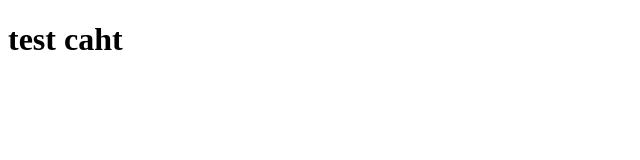
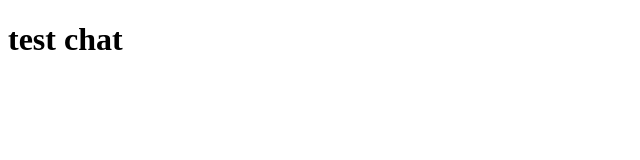
Before and after one commit to SwanLamirault/chat-test, a plain HTML site: page index.html in a window 1280 px wide. Shown: the full height of the page, 0-640 px from the left. Drawn offline with Linux system fonts and the light colour scheme.

Commit message:
cahgement du titre

```diff
--- a/index.html
+++ b/index.html
@@ -6,7 +6,7 @@
     <title>Document</title>
 </head>
 <body>
-    <h1>test caht</h1>
+    <h1>test chat</h1>
     <!--Start of Tawk.to Script-->
 <script type="text/javascript">
     var Tawk_API=Tawk_API||{}, Tawk_LoadStart=new Date();
```
